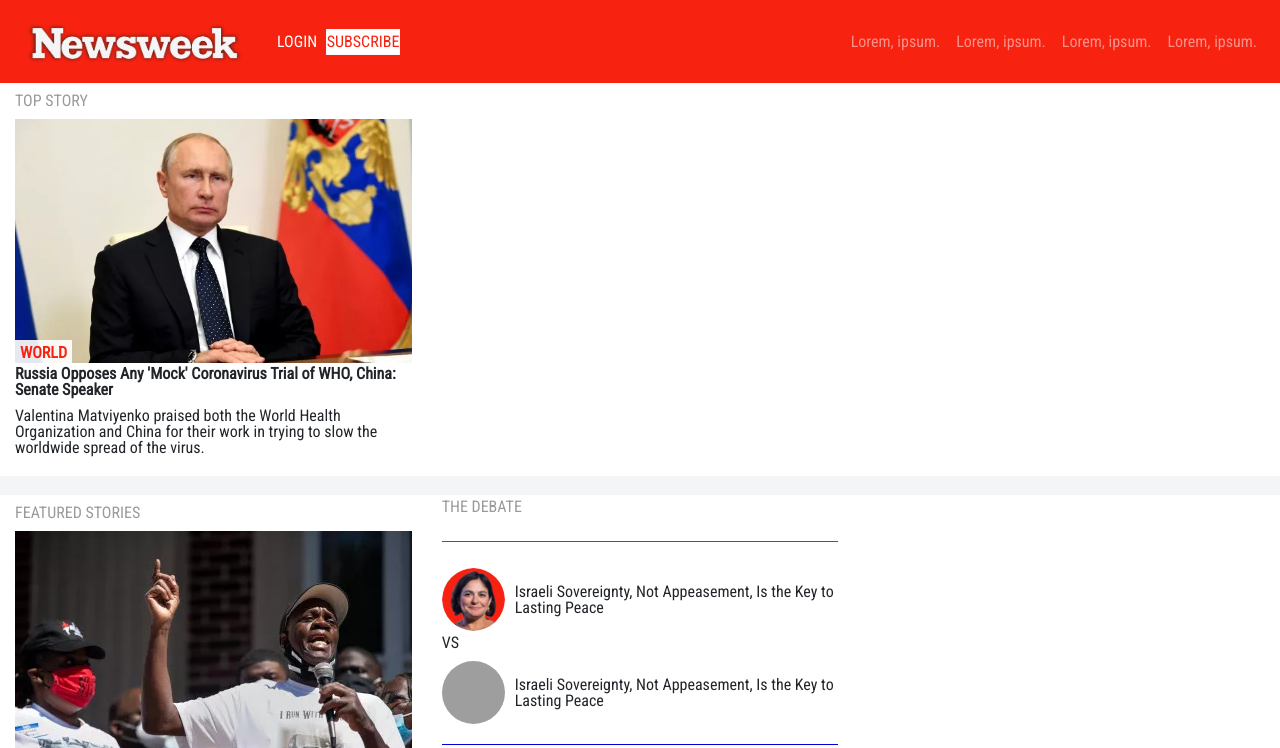
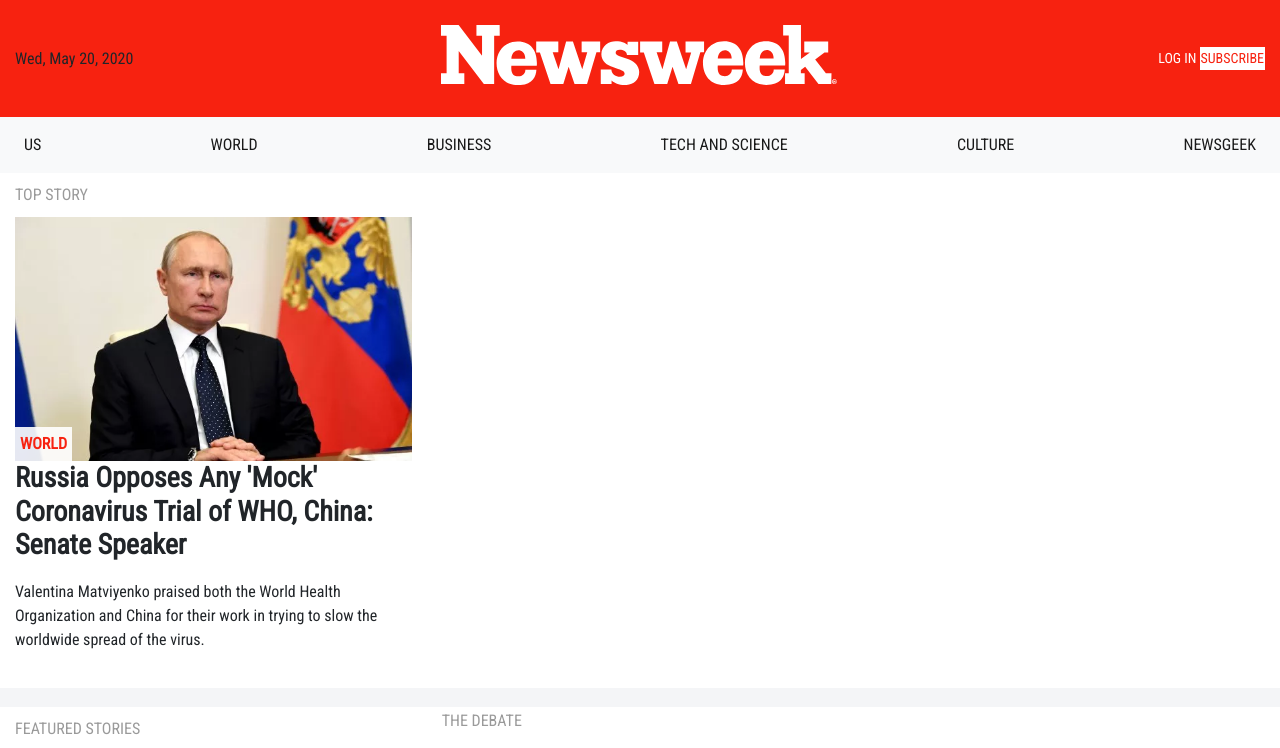
Before and after one commit to simandebvu/newsweek-clone, a plain HTML site: page index.html in a window 1280 px wide. Shown: the top 748 px of the page. Drawn offline with nearby package versions, Linux system fonts and the light colour scheme; grey boxes are pictures that could not be loaded.

Commit message:
Finished Styling NavBar

```diff
--- a/assets/css/style.css
+++ b/assets/css/style.css
@@ -11,16 +11,33 @@ body {
   --main-page-color: #f72210;
 }
 /* NAVIGATION */
-
-.navbar,
-.nav-wrapper button {
-  padding: 0;
-}
-.nav-wrapper {
+.navbar {
   background-color: var(--main-page-color);
 }
 
-.btn-login{
+.navbar-brand img {
+  height: 20px;
+  padding-left: 3px;
+}
+
+
+.nav-button{
+  font-size: 14px;
+  text-transform: uppercase;
+}
+
+.login-button{
+  color: #fff;
+  text-decoration: none;
+  background-color: transparent;
+  margin-right: 2px;
+}
+.sub-button{
+  color: var(--main-page-color);
+  background-color: white;
+  border-radius: 0em;
+}
+/* .btn-login{
     background: none;
     color: #fff;
 }
@@ -29,11 +46,8 @@ body {
     background: #fff;
     color: var(--main-page-color);
     border-radius: 0px;
-}
+} */
 
-.navbar-brand img {
-  height: 50px;
-}
 
 /* HELPER CLASSES */
 .bold-text{
@@ -200,10 +214,8 @@ article{
   font-weight: bold;
 }
 
-@media screen and (min-width: 992px) {
-    .navbar-brand img {
-        height: 60px;
-        width: 245px;
-        margin: 10px auto 0;
-      }
+@media screen and (min-width: 992px){
+.navbar-brand img {
+    height: 60px;
 }
+}
--- a/index.html
+++ b/index.html
@@ -8,43 +8,58 @@
    <link rel="stylesheet" href="https://maxcdn.bootstrapcdn.com/bootstrap/4.0.0/css/bootstrap.min.css"
       integrity="sha384-Gn5384xqQ1aoWXA+058RXPxPg6fy4IWvTNh0E263XmFcJlSAwiGgFAW/dAiS6JXm" crossorigin="anonymous" />
    <link href="https://fonts.googleapis.com/css2?family=Roboto+Condensed&display=swap" rel="stylesheet">
-   <link rel="stylesheet" href="./assets/css/reset.css" />
-   <link rel="stylesheet" href="./assets/css/style.css" />
+   <link rel="stylesheet" href="./assets/css/style.css">
+
 </head>
 
 <body>
    <!-- Navigation -->
-   <nav class="navbar navbar-expand-md navbar-dark sticky-top">
-      <div class="container-fluid nav-wrapper">
-         <a href="#" class="navbar-brand"><img src="./assets/img/newsweek-logo-trans.png" alt="Newsweek Logo" /></a>
-         <span class="login-options">
-            <button type="button" class="btn ml-auto mr-1 btn-login">LOGIN</button>
-            <button type="button" class="btn btn-light btn-subscribe">SUBSCRIBE</button>
-         </span>
-         <button class="navbar-toggler" type="button" data-toggle="collapse" data-target="#mainNav"
-            aria-expanded="false">
+   <nav class="navbar navbar-expand-lg py-3 navbar-dark px-0">
+      <div class="container-fluid nav-wrapper py-1">
+         <div class="d-none d-lg-block ">Wed, May 20, 2020</div>
+         <div class="">
+            <a href="#" class="navbar-brand"><img class="mx-auto d-block" src="./assets/img/news-logo.svg"
+                  alt="Newsweek Logo"></a>
+         </div>
+         <div class="d-flex">
+            <button class="btn nav-link d-inline nav-button login-button p-0">Log in</button>
+            <button class="btn nav-link d-inline nav-button sub-button p-0">Subscribe</button>
+            <button class="navbar-toggler" type="button" data-toggle="collapse" data-target="#navbarNav"
+               aria-controls="navbarNav" aria-expanded="false" aria-label="Toggle navigation">
                <span class="navbar-toggler-icon"></span>
             </button>
-         <div class="collapse navbar-collapse" id="mainNav">
-            <ul class="navbar-nav ml-auto">
-               <li class="nav-item">
-                  <a href="#" class="nav-link">Lorem, ipsum.</a>
-               </li>
-               <li class="nav-item">
-                  <a href="#" class="nav-link">Lorem, ipsum.</a>
-               </li>
-               <li class="nav-item">
-                  <a href="#" class="nav-link">Lorem, ipsum.</a>
-               </li>
-               <li class="nav-item">
-                  <a href="#" class="nav-link">Lorem, ipsum.</a>
-               </li>
-            </ul>
+         </div>
       </div>
       </div>
    </nav>
+
+
+
+   <nav class="navbar navbar-expand-lg navbar-light bg-light">
+      <div class="collapse navbar-collapse" id="navbarNav">
+         <ul class="navbar-nav  d-flex justify-content-between w-100">
+            <li class="nav-item active">
+               <a class="nav-link" href="#">US </a>
+            </li>
+            <li class="nav-item active">
+               <a class="nav-link" href="#">WORLD </a>
+            </li>
+            <li class="nav-item active">
+               <a class="nav-link" href="#">BUSINESS </a>
+            </li>
+            <li class="nav-item active">
+               <a class="nav-link" href="#">TECH AND SCIENCE </a>
+            </li>
+            <li class="nav-item active">
+               <a class="nav-link" href="#">CULTURE </a>
+            </li>
+            <li class="nav-item active">
+               <a class="nav-link" href="#">NEWSGEEK </a>
+            </li>
+
+         </ul>
       </div>
-
+   </nav>
 
    <div class="main container-fluid">
       <div class="row padding">
@@ -78,7 +93,8 @@
                   </div>
                   <h3 class="bold-text">In Arbery Shooting, George Zimmerman-Style Defense May Resonate With Jurors</h3>
                   <div class="summary">
-                     The killers of Georgia jogger Ahmaud Arbery may claim self-defense. An earlier case-—and a local prosecutor's memo—may provide defense fodder.
+                     The killers of Georgia jogger Ahmaud Arbery may claim self-defense. An earlier case-—and a local
+                     prosecutor's memo—may provide defense fodder.
                   </div>
                </article>
             </div>
```
Also changed, not shown: assets/img/news-logo.svg (added). Lines whose indentation alone changed are shown as unchanged.
